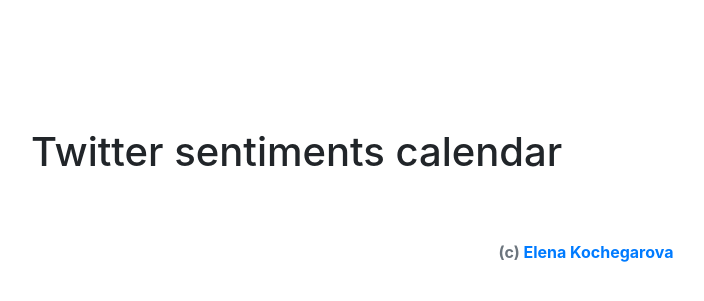
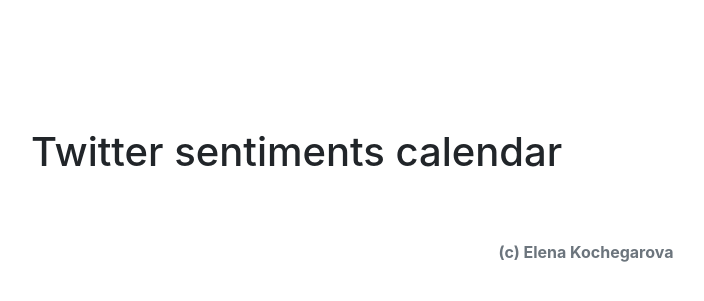
Before and after one commit to rock-chock/color_emotions, a Flask app: template templates/layout.html in a window 1280 px wide. Shown: the top 301 px of the page, without its empty margins (54-758 px from the left). Run offline with Flask 2, Linux system fonts and the light colour scheme; the template is opened without the code that fills it, so the values that code supplies are empty; some libraries are stand-ins or nearby versions.

Commit message:
changed footer

```diff
--- a/templates/layout.html
+++ b/templates/layout.html
@@ -28,7 +28,9 @@
     </body>
     <footer>
         <p class="text-muted text-center"> (c)
-            <a href="https://www.linkedin.com/in/kochegarova-elena-10471548/">Elena Kochegarova</a>
+            <a href="https://www.linkedin.com/in/kochegarova-elena-10471548/" target="_blank" class="text-muted">
+                Elena Kochegarova
+            </a>
         </p>
     </footer>
 </html>
```
